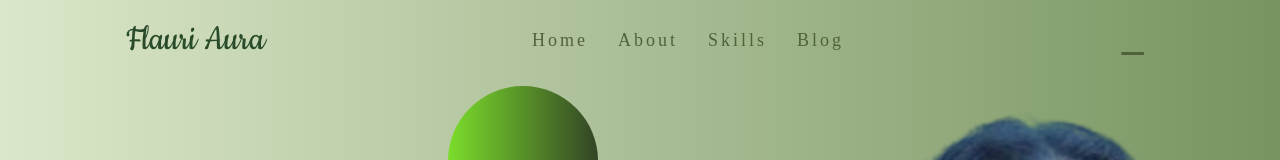
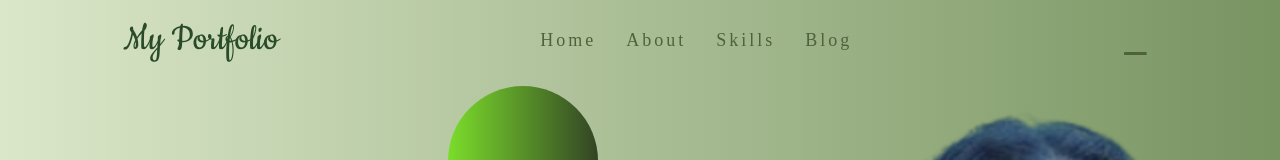
Before and after one commit to RenalynAlejo/myPorfolio, a plain HTML site: page index.html in a window 1280 px wide. Shown: the top 160 px of the page. Drawn offline with nearby package versions, Linux system fonts and the light colour scheme.

Commit message:
Update index.html

```diff
--- a/index.html
+++ b/index.html
@@ -12,7 +12,7 @@
 
     <div class="container">
         <nav>
-            <div class="logo" style = "font-family:'Cookie';   font-weight: 100;">Flauri Aura</div>
+            <div class="logo" style = "font-family:'Cookie';   font-weight: 100;">My Portfolio</div>
             <ul class="navItems">
                 <li><a href="#">Home</a></li>
                 <li><a href="#">About</a></li>
```
